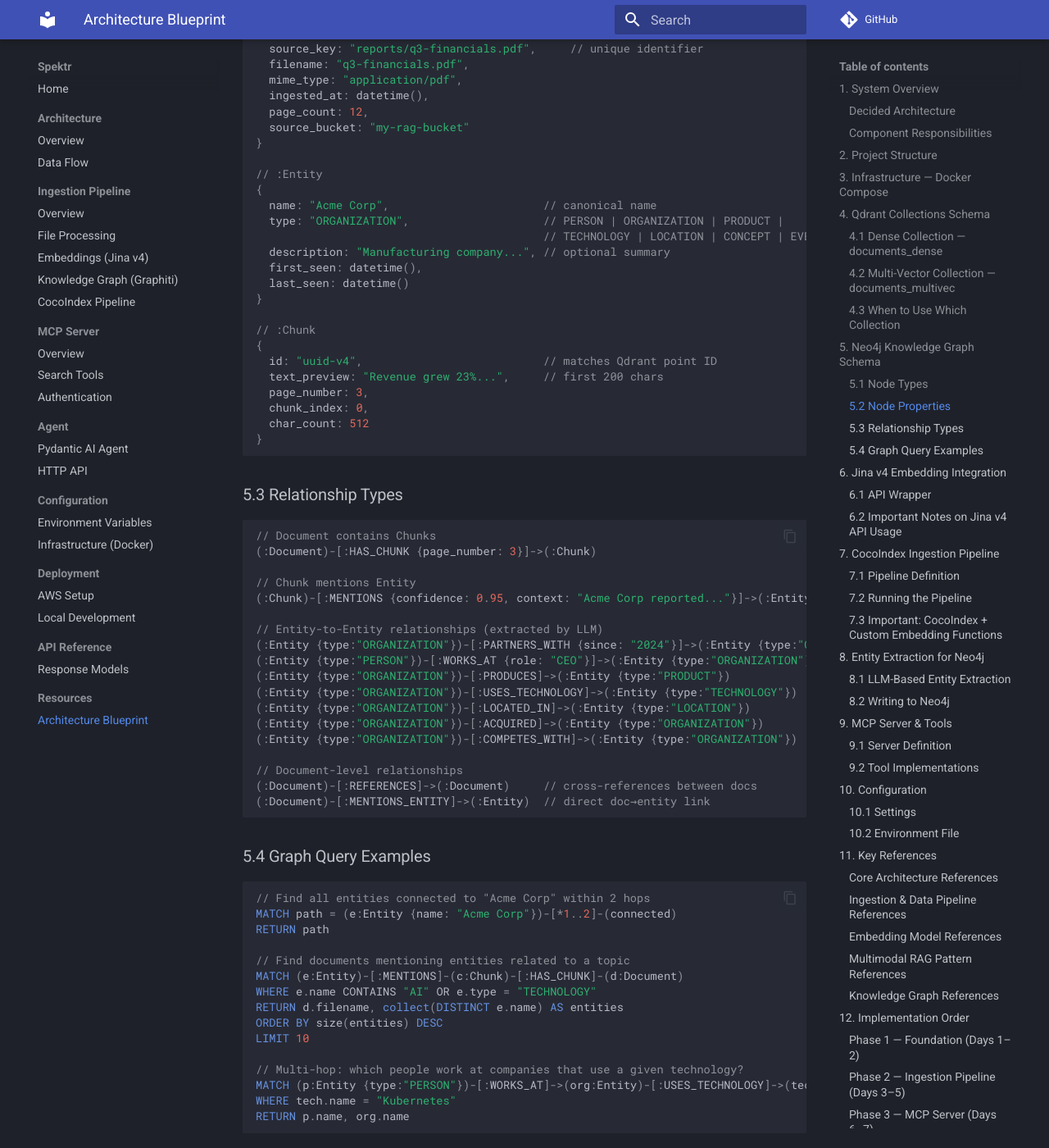
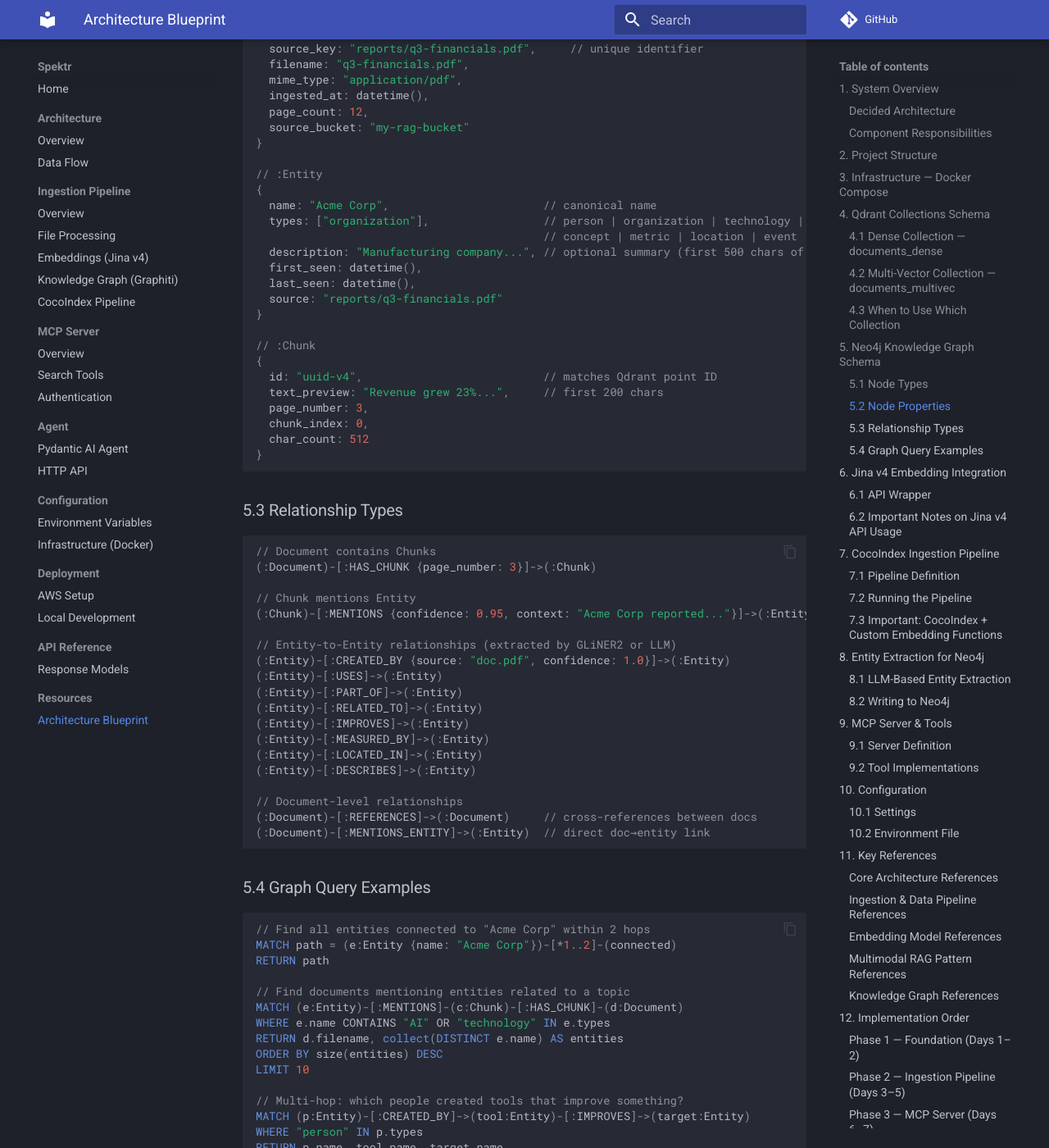
Before and after one commit to dollro/spektr, an MkDocs documentation site: the page built from docs/resources/rag-mcp-architecture-blueprint.md, in a window 1280 px wide and 1400 px high, scrolled down 6904 px. Shown: the whole window at 82% size. Built offline with MkDocs 1.6.1 and Material for MkDocs 9.7.7, drawn with Linux system fonts in a browser that asks for light colours; comment, search, counter and statistics services are not loaded; some of the changed text lies outside the part shown.

Commit message:
feat: improve GLiNER2 graph quality with descriptions, dedup, and filtering
- Replace narrow entity/relationship types with general-purpose types
  including natural language descriptions for GLiNER2 schema accuracy
- MERGE entities on name only (not name+type) to prevent duplicates;
  types stored as accumulating array property
- Add post-processing: filter self-referential relationships, stopword
  entities, and short entity names
- Fix unawaited coroutine warnings on pipeline error (close orphaned coros)
- Suppress RuntimeError on graph engine close (event loop mismatch)
- Update docs and blueprint for new schema

````diff
--- a/docs/resources/rag-mcp-architecture-blueprint.md
+++ b/docs/resources/rag-mcp-architecture-blueprint.md
@@ -303,7 +303,7 @@ FOR (d:Document) REQUIRE d.source_key IS UNIQUE;
 
 // Entity nodes — extracted from content
 CREATE CONSTRAINT entity_unique IF NOT EXISTS
-FOR (e:Entity) REQUIRE (e.name, e.type) IS UNIQUE;
+FOR (e:Entity) REQUIRE (e.name) IS UNIQUE;
 
 // Chunk node — links to its parent document
 CREATE CONSTRAINT chunk_unique IF NOT EXISTS
@@ -326,11 +326,12 @@ FOR (c:Chunk) REQUIRE c.id IS UNIQUE;
 // :Entity
 {
   name: "Acme Corp",                       // canonical name
-  type: "ORGANIZATION",                    // PERSON | ORGANIZATION | PRODUCT |
-                                           // TECHNOLOGY | LOCATION | CONCEPT | EVENT
-  description: "Manufacturing company...", // optional summary
+  types: ["organization"],                 // person | organization | technology |
+                                           // concept | metric | location | event
+  description: "Manufacturing company...", // optional summary (first 500 chars of source)
   first_seen: datetime(),
-  last_seen: datetime()
+  last_seen: datetime(),
+  source: "reports/q3-financials.pdf"
 }
 
 // :Chunk
@@ -352,14 +353,15 @@ FOR (c:Chunk) REQUIRE c.id IS UNIQUE;
 // Chunk mentions Entity
 (:Chunk)-[:MENTIONS {confidence: 0.95, context: "Acme Corp reported..."}]->(:Entity)
 
-// Entity-to-Entity relationships (extracted by LLM)
-(:Entity {type:"ORGANIZATION"})-[:PARTNERS_WITH {since: "2024"}]->(:Entity {type:"ORGANIZATION"})
-(:Entity {type:"PERSON"})-[:WORKS_AT {role: "CEO"}]->(:Entity {type:"ORGANIZATION"})
-(:Entity {type:"ORGANIZATION"})-[:PRODUCES]->(:Entity {type:"PRODUCT"})
-(:Entity {type:"ORGANIZATION"})-[:USES_TECHNOLOGY]->(:Entity {type:"TECHNOLOGY"})
-(:Entity {type:"ORGANIZATION"})-[:LOCATED_IN]->(:Entity {type:"LOCATION"})
-(:Entity {type:"ORGANIZATION"})-[:ACQUIRED]->(:Entity {type:"ORGANIZATION"})
-(:Entity {type:"ORGANIZATION"})-[:COMPETES_WITH]->(:Entity {type:"ORGANIZATION"})
+// Entity-to-Entity relationships (extracted by GLiNER2 or LLM)
+(:Entity)-[:CREATED_BY {source: "doc.pdf", confidence: 1.0}]->(:Entity)
+(:Entity)-[:USES]->(:Entity)
+(:Entity)-[:PART_OF]->(:Entity)
+(:Entity)-[:RELATED_TO]->(:Entity)
+(:Entity)-[:IMPROVES]->(:Entity)
+(:Entity)-[:MEASURED_BY]->(:Entity)
+(:Entity)-[:LOCATED_IN]->(:Entity)
+(:Entity)-[:DESCRIBES]->(:Entity)
 
 // Document-level relationships
 (:Document)-[:REFERENCES]->(:Document)     // cross-references between docs
@@ -375,15 +377,15 @@ RETURN path
 
 // Find documents mentioning entities related to a topic
 MATCH (e:Entity)-[:MENTIONS]-(c:Chunk)-[:HAS_CHUNK]-(d:Document)
-WHERE e.name CONTAINS "AI" OR e.type = "TECHNOLOGY"
+WHERE e.name CONTAINS "AI" OR "technology" IN e.types
 RETURN d.filename, collect(DISTINCT e.name) AS entities
 ORDER BY size(entities) DESC
 LIMIT 10
 
-// Multi-hop: which people work at companies that use a given technology?
-MATCH (p:Entity {type:"PERSON"})-[:WORKS_AT]->(org:Entity)-[:USES_TECHNOLOGY]->(tech:Entity)
-WHERE tech.name = "Kubernetes"
-RETURN p.name, org.name
+// Multi-hop: which people created tools that improve something?
+MATCH (p:Entity)-[:CREATED_BY]->(tool:Entity)-[:IMPROVES]->(target:Entity)
+WHERE "person" IN p.types
+RETURN p.name, tool.name, target.name
 ```
 
 ---
@@ -753,13 +755,13 @@ from pydantic import BaseModel
 
 class Entity(BaseModel):
     name: str
-    type: str           # PERSON, ORGANIZATION, PRODUCT, TECHNOLOGY, LOCATION, CONCEPT
+    type: str           # person, organization, technology, concept, metric, location, event
     description: str = ""
 
 class Relationship(BaseModel):
     source: str         # entity name
     target: str         # entity name
-    relation: str       # WORKS_AT, PARTNERS_WITH, PRODUCES, USES_TECHNOLOGY, etc.
+    relation: str       # created_by, uses, part_of, related_to, improves, etc.
     properties: dict = {}
 
 class ExtractionResult(BaseModel):
@@ -772,10 +774,10 @@ EXTRACTION_PROMPT = """Extract entities and relationships from the following tex
 Return JSON with this exact structure:
 {
   "entities": [
-    {"name": "...", "type": "PERSON|ORGANIZATION|PRODUCT|TECHNOLOGY|LOCATION|CONCEPT|EVENT", "description": "..."}
+    {"name": "...", "type": "person|organization|technology|concept|metric|location|event", "description": "..."}
   ],
   "relationships": [
-    {"source": "entity_name", "target": "entity_name", "relation": "WORKS_AT|PARTNERS_WITH|PRODUCES|USES_TECHNOLOGY|LOCATED_IN|ACQUIRED|COMPETES_WITH", "properties": {}}
+    {"source": "entity_name", "target": "entity_name", "relation": "created_by|uses|part_of|related_to|improves|measured_by|located_in|describes", "properties": {}}
   ]
 }
 
@@ -783,7 +785,7 @@ Rules:
 - Normalize entity names (e.g., "Google LLC" → "Google")
 - Only extract clearly stated relationships, don't infer
 - Keep descriptions brief (1 sentence max)
-- Use CONCEPT type for abstract topics, methodologies, standards
+- Use concept type for abstract topics, methodologies, standards
 
 Text:
 {text}
@@ -1078,11 +1080,11 @@ async def graph_search(
                 OPTIONAL MATCH (d:Document)-[:HAS_CHUNK]->(c)
 
                 RETURN e.name AS entity,
-                       e.type AS type,
+                       e.types AS types,
                        e.description AS description,
                        collect(DISTINCT {
                            name: connected.name,
-                           type: connected.type,
+                           types: connected.types,
                            relation: type(r)
                        }) AS connections,
                        collect(DISTINCT d.filename) AS source_documents
````
Also changed, not shown: docs/ingestion/knowledge-graph.md (+36 -9 lines), 6 other files.
